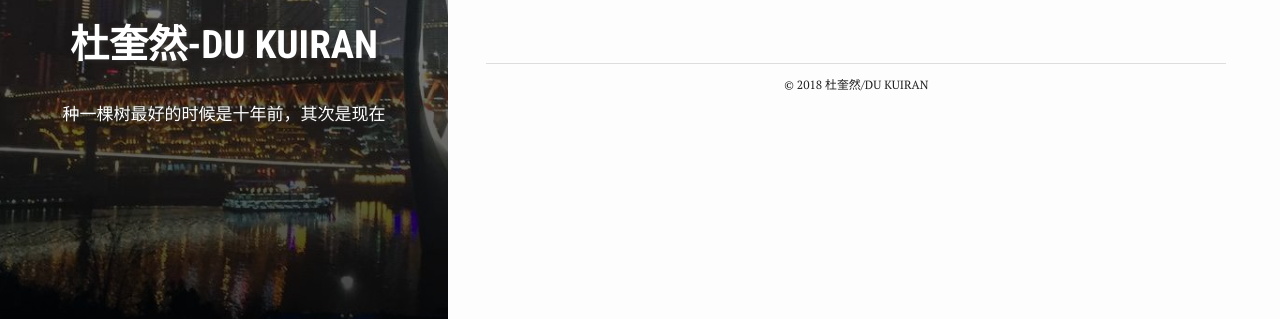
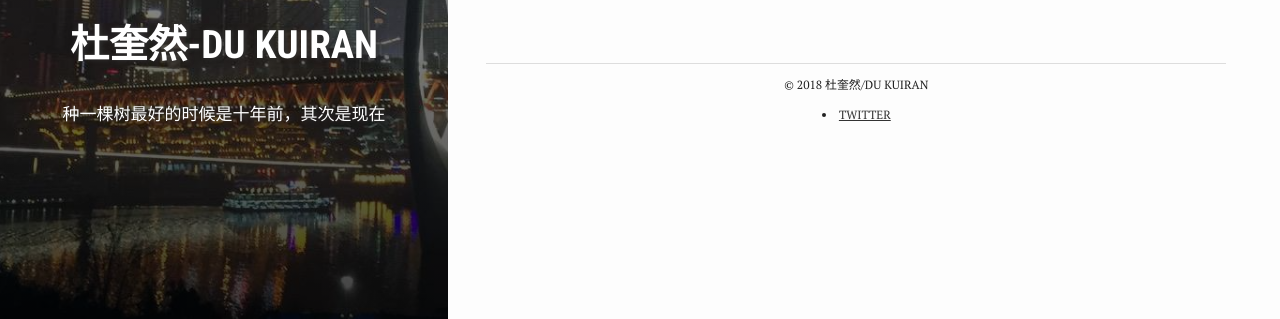
Before and after one commit to dukuiran/dukuiran.github.io, a Jekyll site: the page built from index.html, in a window 1280 px wide. Shown: the part 577-896 px from the top of the page. Built offline with Jekyll 4.4.1, drawn with Linux system fonts in a browser that asks for light colours.

Commit message:
Update footer.html

```diff
--- a/_includes/footer.html
+++ b/_includes/footer.html
@@ -1,8 +1,15 @@
 <footer class="blog-footer content-wrapper">
   <p>&copy; <span class="full-year"></span> {{ site.title }}</p>
 
+  <!-- {% if site.twitter_username %}
+  <meta name="twitter:creator" content="{{ site.twitter_username }}">
+  {% endif %} -->
   {% if site.twitter_username %}
-  <meta name="twitter:creator" content="{{ site.twitter_username }}">
+    <li>
+      <a href="https://twitter.com/{{ site.twitter_username }}">
+        <i class="fa fa-twitter"></i> Twitter
+      </a>
+    </li>
   {% endif %}
 
 </footer>
```
